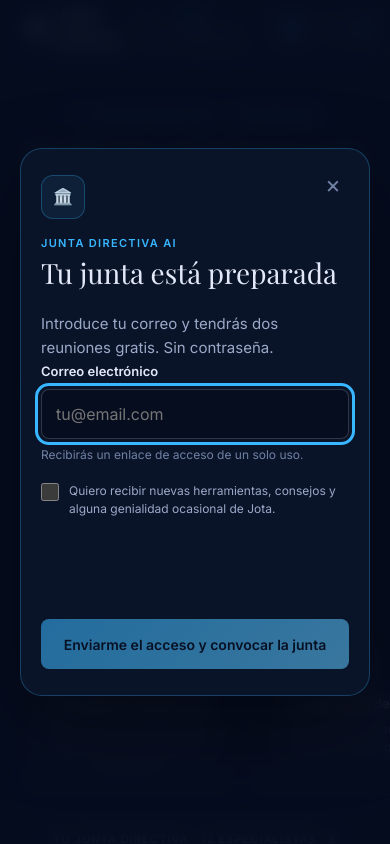
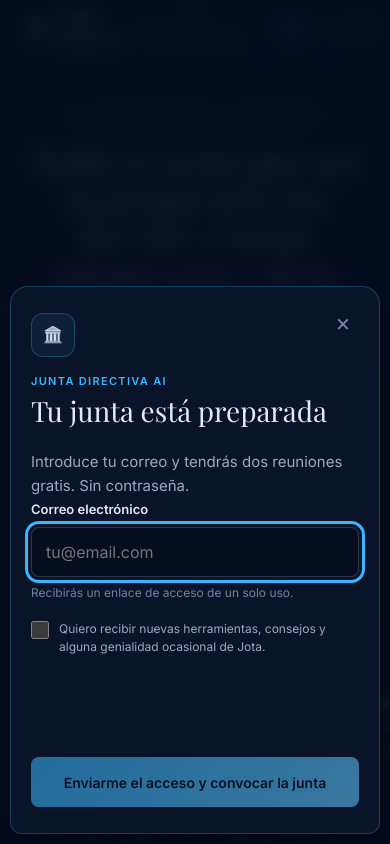
Before and after one commit to JotaEse68/juntadirectiva, a React (Vite) app: page / in a window 390 px wide. Both pictures are taken after a click on the button "Acceder". Shown: the top 844 px of the page. Built offline with nearby package versions, Linux system fonts and the light colour scheme; no server answers; a web font is replaced by a local one.

Commit message:
improve responsive account and reduced motion

```diff
--- a/src/index.css
+++ b/src/index.css
@@ -125,3 +125,21 @@ textarea, input { font-family: 'Inter', sans-serif; }
   .auth-card { padding:26px 20px; }
   .nav-account { max-width:42px; font-size:0; }.nav-account::before { content:'👤'; font-size:.875rem; }
 }
+
+@media (max-width:640px) {
+  .auth-overlay { align-items:end; padding:10px; }
+  .auth-card { width:100%; max-height:min(90vh, 720px); border-radius:18px 18px 12px 12px; }
+  .account-balances { gap:8px; }
+  .account-balances div { padding:13px 11px; }
+  .account-report-row { align-items:flex-start; }
+  .account-report-download { min-block-size:36px; margin-top:8px; }
+}
+
+@media (pointer: coarse) {
+  button, a { min-block-size:44px; }
+  .auth-close { min-block-size:44px; }
+}
+
+@media (prefers-reduced-motion: reduce) {
+  *, *::before, *::after { animation-duration:.001ms !important; animation-iteration-count:1 !important; scroll-behavior:auto !important; transition-duration:.001ms !important; }
+}
```
